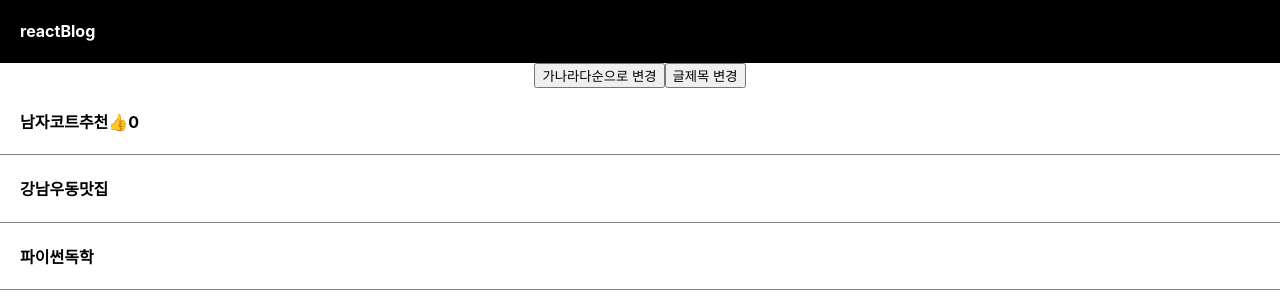
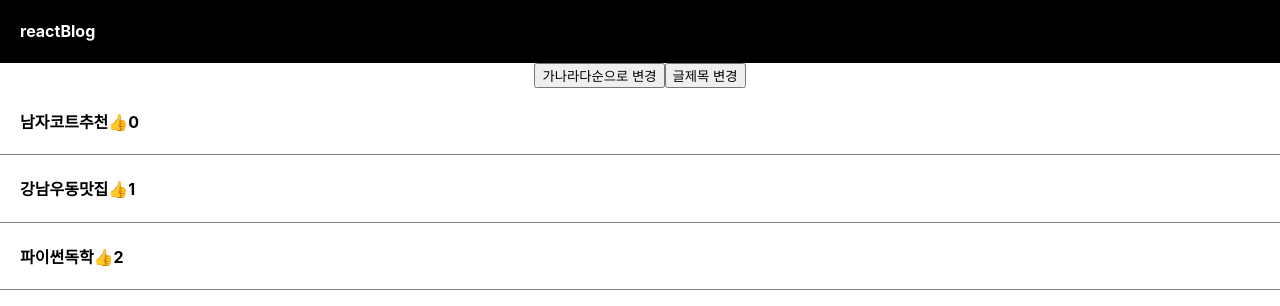
Before and after one commit to IAMISTP/react-blog, a React (Create React App) app: page / in a window 1280 px wide. Shown: the top 306 px of the page. Built offline with nearby package versions, Linux system fonts and the light colour scheme.

Commit message:
map 을 이용해서 반복문 사용해보기

```diff
--- a/src/App.js
+++ b/src/App.js
@@ -19,11 +19,9 @@ function App() {
     "강남우동맛집",
     "파이썬독학",
   ]);
-  let [goodCount, setGoodCount] = useState(0);
+  let [goodCount, setGoodCount] = useState([0, 1, 2]);
   let [modal, setModal] = useState(false);
-  function goodEvent() {
-    setGoodCount(goodCount + 1);
-  }
+
   function changeTitle() {
     let copyTitle = [...title];
     copyTitle[0] = "여자코트추천";
@@ -31,6 +29,7 @@ function App() {
   }
   function changeOrder() {
     let changeTitle = [...title];
+    setTitle(changeTitle.sort());
   }
   return (
     <div className="App">
@@ -39,20 +38,26 @@ function App() {
       </div>
       <button onClick={changeOrder}>가나라다순으로 변경</button>
       <button onClick={changeTitle}>글제목 변경</button>
-      <div className="list">
-        <h4 onClick={() => setModal(!modal)}>
-          {title[0]}
-          <span onClick={goodEvent}>👍</span>
-          {goodCount}
-        </h4>
-      </div>
-      <div className="list">
-        <h4>{title[1]}</h4>
-      </div>
-      <div className="list">
-        <h4>{title[2]}</h4>
-      </div>
-      {modal == true ? <Modal /> : null}
+
+      {title.map((x, i) => {
+        return (
+          <div className="list" key={i}>
+            <h4 onClick={() => setModal(!modal)}>
+              {x}
+              <span
+                onClick={() => {
+                  let copy = [...goodCount];
+                  copy[i] = copy[i] + 1;
+                  setGoodCount(copy);
+                }}
+              >
+                👍
+              </span>
+              {goodCount[i]}
+            </h4>
+          </div>
+        );
+      })}
     </div>
   );
 }
```
